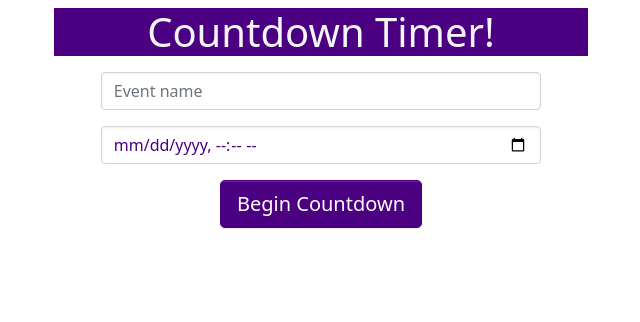
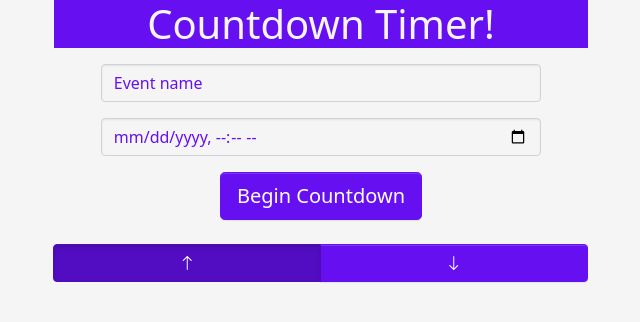
Before and after one commit to kemetcalf/CountdownTimer, a React (Create React App) app: page / in a window 1280 px wide. Shown: the top 322 px of the page, without its empty margins (319-959 px from the left). Built offline with nearby package versions, Linux system fonts and the light colour scheme.

Commit message:
Adding a list sorting toggle button

```diff
--- a/src/components/App.js
+++ b/src/components/App.js
@@ -40,7 +40,6 @@ function App() {
 
   return (
     <Stack gap={2} className="col-md-5 mx-auto">
-      <div></div>
       <Header />
       <AddTimer addTimerHandler={addTimerHandler} />
       <TimerList savedTimers={savedTimers} getTimerId={removeTimerHandler} />
--- a/src/components/Form.js
+++ b/src/components/Form.js
@@ -3,6 +3,7 @@ import Button from "react-bootstrap/Button";
 import Form from "react-bootstrap/Form";
 import Col from "react-bootstrap/Col";
 import Row from "react-bootstrap/Row";
+import Alert from "react-bootstrap/Alert";
 
 class AddTimer extends React.Component {
   state = {
@@ -13,8 +14,11 @@ class AddTimer extends React.Component {
   add = (e) => {
     e.preventDefault();
     if (this.state.event === "" || this.state.date === "") {
-      alert("Please fill out all fields!");
-      return;
+      return (
+        <Alert variant="info" dismissible="true">
+          "Please fill out all fields!"
+        </Alert>
+      );
     }
 
     this.props.addTimerHandler(this.state);
@@ -57,11 +61,7 @@ class AddTimer extends React.Component {
 
         <Form.Group as={Row} className="mb-3">
           <Col sm={{ span: 10, offset: 1 }}>
-            <Button
-              type="submit"
-              size="lg"
-              style={{ backgroundColor: "indigo", borderColor: "indigo" }}
-            >
+            <Button type="submit" size="lg" variant="primary">
               Begin Countdown
             </Button>
           </Col>
--- a/src/components/TimerCard.js
+++ b/src/components/TimerCard.js
@@ -41,8 +41,8 @@ const TimerCard = (props) => {
     clockStatus = (
       <div>
         {" "}
-        <i className="bi bi-alarm-fill" style={{ color: "green" }}></i> The Time
-        has come!
+        <i className="bi bi-alarm-fill" style={{ color: "limegreen" }}></i> The
+        Time has come!
       </div>
     );
   }
--- a/src/components/TimerList.js
+++ b/src/components/TimerList.js
@@ -1,8 +1,15 @@
-import React from "react";
+import React, { useState } from "react";
 import Stack from "react-bootstrap/Stack";
 import TimerCard from "./TimerCard";
+import ToggleButtonGroup from "react-bootstrap/ToggleButtonGroup";
+import ToggleButton from "react-bootstrap/ToggleButton";
 
 const TimerList = (props) => {
+  // toggle button functionality
+  const [toggleState, setToggleState] = useState(1);
+  const handleChange = (toggleposition) => setToggleState(toggleposition);
+  console.log(toggleState);
+
   const deleteTimerHandler = (id) => {
     props.getTimerId(id);
   };
@@ -10,7 +17,9 @@ const TimerList = (props) => {
   const sortedTimers = props.savedTimers.sort(function (a, b) {
     const dateA = new Date(a.date);
     const dateB = new Date(b.date);
-    return dateA.getTime() - dateB.getTime();
+    return toggleState === 1
+      ? dateA.getTime() - dateB.getTime()
+      : dateB.getTime() - dateA.getTime();
   });
 
   const renderTimerList = sortedTimers.map((timerEvent) => {
@@ -23,7 +32,26 @@ const TimerList = (props) => {
     );
   });
 
-  return <Stack style={{ textAlign: "left" }}>{renderTimerList}</Stack>;
+  return (
+    <Stack style={{ textAlign: "left" }}>
+      <ToggleButtonGroup
+        type="radio"
+        name="sort"
+        value={toggleState}
+        onChange={handleChange}
+        variant="color"
+      >
+        <ToggleButton id="sort-up" value={1}>
+          <i className="bi bi-arrow-up"></i>
+        </ToggleButton>
+        <ToggleButton id="sort-down" value={2}>
+          <i className="bi bi-arrow-down"></i>
+        </ToggleButton>
+      </ToggleButtonGroup>
+
+      {renderTimerList}
+    </Stack>
+  );
 };
 
 export default TimerList;
--- a/src/components/src/custom.scss
+++ b/src/components/src/custom.scss
@@ -1,20 +1,31 @@
+@import "../../../node_modules/bootstrap/scss/functions";
 // Default variable overrides
-$body-bg: white;
-$body-color: indigo;
-// $input-placeholder-color: $body-color;
+
+$primary: #6610f2;
+$secondary: indigo;
+$success: teal;
+$info: #d63384;
+$warning: yellow;
+$danger: orange;
+$light: lightgray;
+$dark: darkgray;
+
+$body-bg: whitesmoke;
+$body-color: $primary;
+$input-placeholder-color: $body-color;
 $body-text-align: center;
 $enable-shadows: true;
-
 $card-border-color: lightgrey;
 
 .heading {
-  color: whitesmoke;
-  background-color: indigo;
+  color: $body-bg;
+  background-color: $primary;
 }
 
-@import "../../../node_modules/bootstrap/scss/functions";
-@import "../../../node_modules/bootstrap/scss/variables";
-@import "../../../node_modules/bootstrap/scss/mixins";
-@import "../../../node_modules/bootstrap/scss/utilities";
+//
+//
+// @import "../../../node_modules/bootstrap/scss/mixins";
+// @import "../../../node_modules/bootstrap/scss/utilities";
+@import "../../../node_modules/bootstrap/scss/_variables";
 @import "../../../node_modules/bootstrap/scss/bootstrap.scss";
 @import url("https://cdn.jsdelivr.net/npm/bootstrap-icons@1.7.2/font/bootstrap-icons.css");
```
